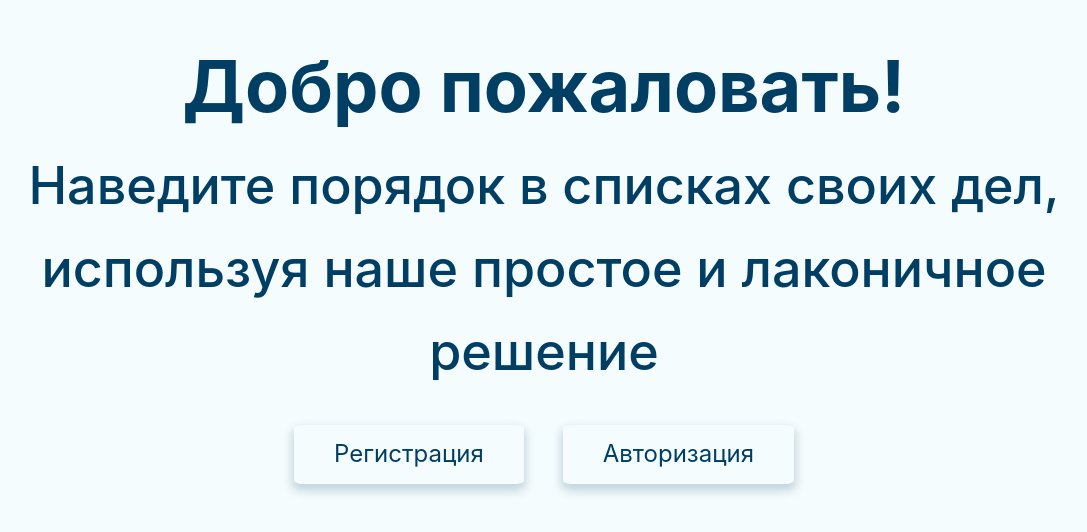
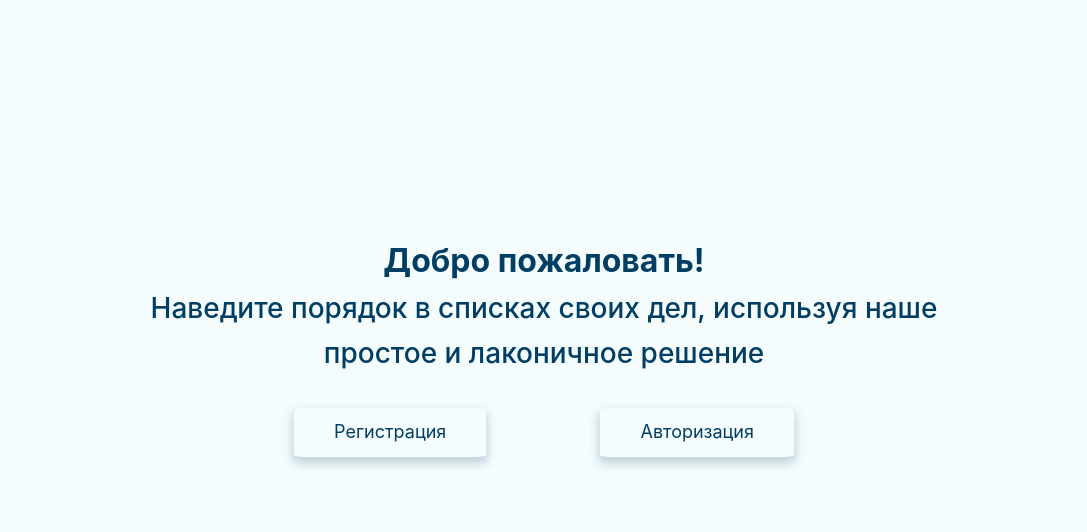
Before and after one commit to BalandinaM/ConstructorCheckLists, a React (Vite) app in the folder my-react-app/: page /login in a window 1280 px wide. Shown: the part 144-676 px from the top of the page, without its empty margins (96-1183 px from the left). Built offline with nearby package versions, Linux system fonts and the light colour scheme.

Commit message:
Домашняя страница

```diff
--- a/my-react-app/src/Components/Home/Home.jsx
+++ b/my-react-app/src/Components/Home/Home.jsx
@@ -2,14 +2,21 @@ import {useEffect} from "react";
 import { useSelector } from 'react-redux';
 import { NavLink, useNavigate } from "react-router-dom";
 import styled from "styled-components";
+import { Wrapper } from "../../Elements/Wrapper";
+
+const HomeWrapper = styled(Wrapper)`
+	display: flex;
+	flex-direction: column;
+`;
 
 const TitleGreeting = styled.p`
-	font-size: 7.2rem;
+	font-size: 3.2rem;
 	font-weight: 700;
+	margin-top: 180px;
 `;
 
 const TextGreeting = styled.p`
-	font-size: 5.2rem;
+	font-size: 2.8rem;
 	font-weight: 500;
 	margin-bottom: 3.2rem;
 `;
@@ -23,7 +30,7 @@ const WrapLink = styled.div`
 `;
 
 const NavLinkCustom = styled(NavLink)`
-	font-size: 2.4rem;
+	font-size: 1.8rem;
 	padding: 10px 40px;
 	border-radius: 5%;
 	box-shadow: 0px 5px 10px 2px rgba(0, 62, 100, 0.2);
@@ -40,14 +47,14 @@ const Home = () => {
 		}, [authToken, navigate]);
 
 	return (
-		<>
+		<HomeWrapper>
 					<TitleGreeting>Добро пожаловать!</TitleGreeting>
 					<TextGreeting>Наведите порядок в списках своих дел, используя наше простое и лаконичное решение</TextGreeting>
 					<WrapLink>
 						<NavLinkCustom to='/signup'>Регистрация</NavLinkCustom>
 						<NavLinkCustom to='/login'>Авторизация</NavLinkCustom>
 					</WrapLink>
-		</>
+		</HomeWrapper>
 	)
 
 }
```
Lines whose indentation alone changed are shown as unchanged.
